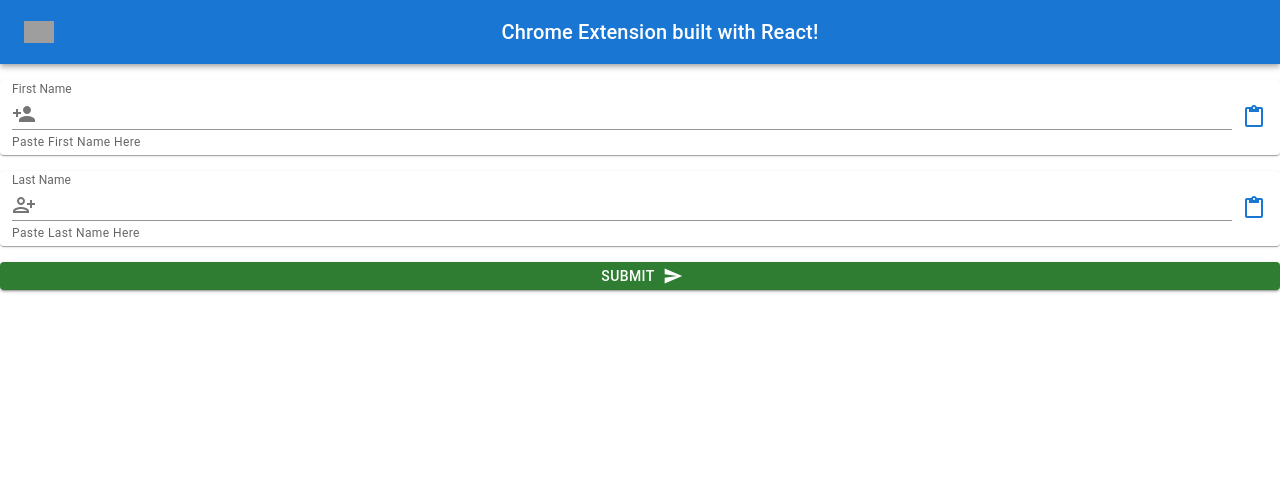
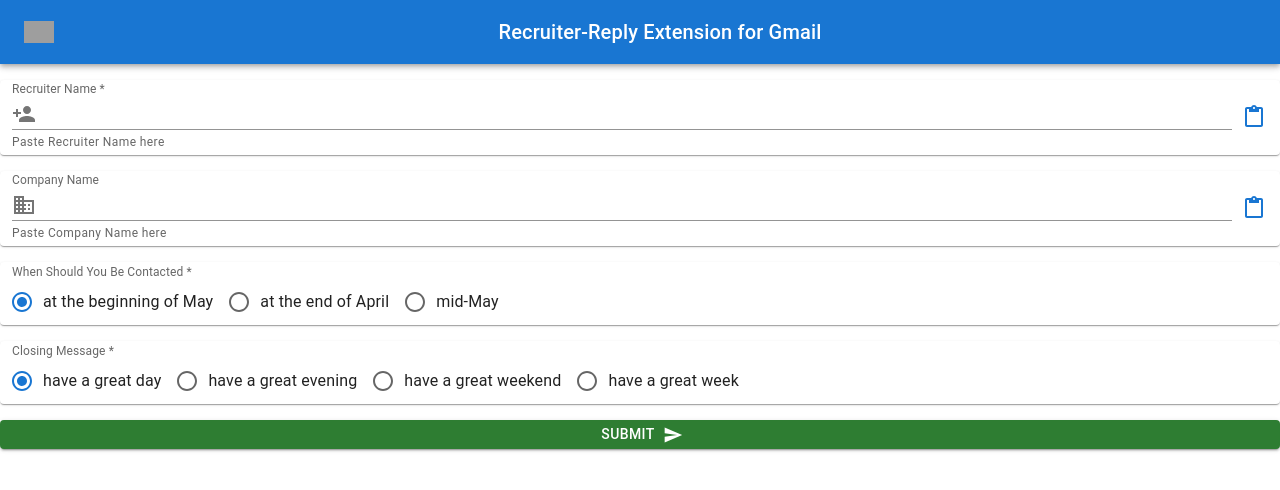
Before and after one commit to adinutzyc21/didactic-doodle, a React (Create React App) app: page / in a window 1280 px wide. Shown: the top 490 px of the page. Built offline with nearby package versions, Linux system fonts and the light colour scheme; grey boxes are pictures that could not be loaded.

Commit message:
Reply to recruiter in Gmail

```diff
--- a/src/components/ButtonAppBar.tsx
+++ b/src/components/ButtonAppBar.tsx
@@ -6,7 +6,7 @@
         <Box sx={{ flexGrow: 1, margin_bottom: 200 }}>
             <AppBar position="static">
                 <Toolbar>
-                    <Avatar variant="square" alt="Chrome Extension built with React" src={logo} sx={{
+                    <Avatar variant="square" alt="Recruiter-Reply Extension for Gmail" src={logo} sx={{
                         width: 30,
                         height: "auto",
                         marginRight: '10px'
@@ -15,7 +15,7 @@
                         flexGrow: 1,
                         textAlign: "center"
                     }}>
-                        Chrome Extension built with React!
+                        Recruiter-Reply Extension for Gmail
                     </Typography>
 
                 </Toolbar>
--- a/src/components/MyForm.tsx
+++ b/src/components/MyForm.tsx
@@ -1,45 +1,82 @@
-import React from 'react';
-import './MyForm.css';
-import { Button, Stack } from '@mui/material';
-import SendIcon from '@mui/icons-material/Send';
+import React from "react";
+import "./MyForm.css";
+import { Button, Stack } from "@mui/material";
+import SendIcon from "@mui/icons-material/Send";
+
 import { ButtonAppBar } from "./ButtonAppBar";
 import MyFormInput from "./MyFormInput";
-import { IconTypes } from '../types';
-import { STATE_NAME } from '../utils/constants';
+import MyRBGroup from "./MyRBGroup";
+
 import { pasteText } from "../utils/browserInteractionModule";
+import { IconTypes } from "../types";
+import { STATE_NAME, WHEN_OPTIONS, CLOSING_MESSAGE, EMAIL_TEMPLATE } from "../utils/constants";
 
-class MyForm extends React.Component<{}, { firstName: string, lastName: string }> {
+class MyForm extends React.Component<{},
+    { recruiterName: string, companyName: string, contactMeWhen: string, closingMessage: string }> {
     constructor(props: any) {
         super(props);
 
-        this.state = { firstName: "", lastName: "" };
+        this.state = { recruiterName: "", companyName: "", contactMeWhen: WHEN_OPTIONS[0], closingMessage: CLOSING_MESSAGE[0] };
         this.handleSubmit = this.handleSubmit.bind(this);
+        this.createEmail = this.createEmail.bind(this);
     }
 
     async pasteText(stateName: string) {
         const response = await pasteText();
         switch (stateName) {
-            case STATE_NAME.firstName:
-                this.setState({ firstName: response.text });
+            case STATE_NAME.recruiterName:
+                this.setState({ recruiterName: response.text });
                 break;
-            case STATE_NAME.lastName:
-                this.setState({ lastName: response.text });
+            case STATE_NAME.companyName:
+                this.setState({ companyName: response.text });
+                break;
+            case STATE_NAME.closingMessage:
+                this.setState({ closingMessage: response.text });
+                break;
+            case STATE_NAME.contactMeWhen:
+                this.setState({ contactMeWhen: response.text });
                 break;
         }
     }
 
+    createEmail(): string {
+        return EMAIL_TEMPLATE.replace("$recruiter$", this.state.recruiterName)
+            .replace("$when$", this.state.contactMeWhen)
+            .replace("$atCompany$", this.state.companyName ? `at ${this.state.companyName}` : "")
+            .replace("$closing$", this.state.closingMessage);
+    }
+
     handleSubmit(event: any) {
-        console.log('A new state was submitted:', this.state);
+        if (!this.state.recruiterName || !this.state.contactMeWhen || !this.state.closingMessage) {
+            console.error("All fields are required!");
+            return;
+        }
+        // Query the active tab, which will be only one tab and inject the script in it.
+        chrome.tabs && chrome.tabs.query({
+            active: true,
+            currentWindow: true
+        }, tabs => {
+            chrome.tabs.sendMessage(
+                tabs[0].id || 0,
+                { method: "replyToEmail", emailToSend: this.createEmail() }//response is always true
+            );
+        });
         event.preventDefault();
     }
 
     handleChange(event: any, stateName: string) {
         switch (stateName) {
-            case "firstName":
-                this.setState({ firstName: event.target.value });
+            case STATE_NAME.recruiterName:
+                this.setState({ recruiterName: event.target.value });
                 break;
-            case "lastName":
-                this.setState({ lastName: event.target.value });
+            case STATE_NAME.companyName:
+                this.setState({ companyName: event.target.value });
+                break;
+            case STATE_NAME.contactMeWhen:
+                this.setState({ contactMeWhen: event.target.value });
+                break;
+            case STATE_NAME.closingMessage:
+                this.setState({ closingMessage: event.target.value });
                 break;
         }
     }
@@ -48,20 +85,28 @@
         return (
             <Stack spacing={2}>
                 <ButtonAppBar />
-                <MyFormInput label="First Name" icon={IconTypes.firstName} helperText="Paste First Name Here"
-                    stateName={STATE_NAME.firstName} onClick={this.pasteText.bind(this)} value={this.state.firstName}
+                <MyFormInput label="Recruiter Name *" icon={IconTypes.recruiterName} helperText="Paste Recruiter Name here"
+                    stateName={STATE_NAME.recruiterName} onClick={this.pasteText.bind(this)} value={this.state.recruiterName}
                     onChange={this.handleChange.bind(this)}
                 />
-                <MyFormInput label="Last Name" icon={IconTypes.lastName} helperText="Paste Last Name Here"
-                    stateName={STATE_NAME.lastName} onClick={this.pasteText.bind(this)} value={this.state.lastName}
+                <MyFormInput label="Company Name" icon={IconTypes.companyName} helperText="Paste Company Name here"
+                    stateName={STATE_NAME.companyName} onClick={this.pasteText.bind(this)} value={this.state.companyName}
                     onChange={this.handleChange.bind(this)}
+                />
+                <MyRBGroup label="When Should You Be Contacted *"
+                    options={WHEN_OPTIONS} onChange={this.handleChange.bind(this)} stateName={STATE_NAME.contactMeWhen}
+                    value={this.state.contactMeWhen}
+                />
+                <MyRBGroup label="Closing Message *"
+                    options={CLOSING_MESSAGE} onChange={this.handleChange.bind(this)} stateName={STATE_NAME.closingMessage}
+                    value={this.state.closingMessage}
                 />
 
                 <Button variant="contained" color="success" endIcon={<SendIcon />} onClick={this.handleSubmit}
-                    sx={{ padding: '2px 4px', display: 'flex', alignItems: 'center' }}>
+                    sx={{ padding: "2px 4px", display: "flex", alignItems: "center" }}>
                     Submit
                 </Button>
-            </Stack>
+            </Stack >
         );
     }
 }
--- a/src/components/MyFormInput.tsx
+++ b/src/components/MyFormInput.tsx
@@ -1,53 +1,43 @@
-import React from 'react';
 import './MyForm.css';
 import { IconTypes } from '../types';
+import { getIcon } from '../utils/iconAliases';
 import { FormControl, FormHelperText, Paper, Input, InputLabel, IconButton, InputAdornment } from '@mui/material';
 import ContentPasteIcon from '@mui/icons-material/ContentPaste';
-import PersonAddIcon from '@mui/icons-material/PersonAdd';
-import PersonAddAltIcon from '@mui/icons-material/PersonAddAlt';
 
-class MyFormInput extends React.Component<{
+export default function MyFormInput(props:
+    {
         label: string,
         value: string,
         icon: IconTypes,
         helperText: string,
         stateName: string,
         onClick: (stateName: string) => void,
-    onChange: (event: any, stateName: string) => void,
-}, {}> {
-    constructor(props: any) {
-        super(props);
-    }
-
-    render() {
+        onChange: (event: any, stateName: string) => void
+    }) {
     return (
         <Paper
             component="form"
             sx={{ padding: '2px 4px', display: 'flex', alignItems: 'left', margin: "20px 5px 200px" }}
         >
             <FormControl variant="standard" sx={{ ml: 1, flex: 1 }} aria-label='paste text here'>
-                    <InputLabel htmlFor="component-helper">{this.props.label}</InputLabel>
+                <InputLabel htmlFor="component-helper">{props.label}</InputLabel>
                 <Input
-                        id="component-helper" value={this.props.value}
-                        onChange={(event) => this.props.onChange(event, this.props.stateName)}
+                    id="component-helper" value={props.value}
+                    onChange={(event) => props.onChange(event, props.stateName)}
                     aria-describedby="component-helper-text"
                     startAdornment={
                         <InputAdornment position="start">
-                                {this.props.icon == IconTypes.firstName ? <PersonAddIcon /> : this.props.icon == IconTypes.lastName ? <PersonAddAltIcon /> : <span />}
+                            {getIcon(props.icon)}
                         </InputAdornment>
                     }
                 />
                 <FormHelperText id="component-helper-text">
-                        {this.props.helperText}
+                    {props.helperText}
                 </FormHelperText>
             </FormControl>
-                <IconButton color="primary" sx={{ p: '10px' }} aria-label="paste" onClick={() => this.props.onClick(this.props.stateName)}
-                >
+            <IconButton color="primary" sx={{ p: '10px' }} aria-label="paste" onClick={() => props.onClick(props.stateName)}>
                 <ContentPasteIcon />
             </IconButton>
         </Paper >
     );
 }
-}
-
-export default MyFormInput;
--- /dev/null
+++ b/src/components/MyRBGroup.tsx
@@ -0,0 +1,33 @@
+import { Radio, RadioGroup, FormControlLabel, FormControl, FormLabel, Paper } from '@mui/material';
+
+export default function MyRBGroup(props:
+    {
+        options: Array<string>,
+        onChange: (event: any, stateName: string) => void,
+        stateName: string,
+        label: string,
+        value: string
+    }) {
+
+    return (
+        <Paper
+            component="form"
+            sx={{ padding: '2px 4px', margin: "20px 5px 200px" }}
+        >
+            <FormControl variant="standard" sx={{ ml: 1 }} aria-label='select radiobutton'>
+                <FormLabel sx={{ fontSize: "12px" }}>{props.label}</FormLabel>
+                <RadioGroup
+                    row
+                    aria-labelledby="demo-row-radio-buttons-group-label"
+                    name={props.label}
+                    value={props.value}
+                    onChange={(event) => props.onChange(event, props.stateName)}
+                >
+                    {props.options.map(val =>
+                        <FormControlLabel value={val} control={<Radio />} label={val} />
+                    )}
+                </RadioGroup>
+            </FormControl >
+        </Paper>
+    );
+}
--- a/src/types/IconTypes.ts
+++ b/src/types/IconTypes.ts
@@ -1,3 +1,3 @@
 export enum IconTypes {
-    firstName, lastName
+    recruiterName, companyName
 };
--- a/src/utils/constants.ts
+++ b/src/utils/constants.ts
@@ -1,8 +1,14 @@
 export const STATE_NAME = {
-    firstName: "firstName",
-    lastName: "lastName",
+    recruiterName: "recruiterName",
+    companyName: "companyName",
+    contactMeWhen: "contactMeWhen",
+    closingMessage: "closingMessage",
 };
 
 export const REACT_MSG_METHODS = {
     getSelection: "getSelection",
 };
+
+export const WHEN_OPTIONS = ["at the beginning of May", "at the end of April", "mid-May"];
+export const CLOSING_MESSAGE = ["have a great day", "have a great evening", "have a great weekend", "have a great week"];
+export const EMAIL_TEMPLATE = `Hi $recruiter$,<br/><br/>Thank you so much for reaching out! I am actually planning to start interviewing $when$, and I would be excited to talk to you about opportunities $atCompany$ closer to that time, if that works for you.<br/><br/>Thank you again, and $closing$!<br/>`;
--- /dev/null
+++ b/src/utils/iconAliases.tsx
@@ -0,0 +1,14 @@
+import PersonAddIcon from '@mui/icons-material/PersonAdd';
+import BusinessIcon from '@mui/icons-material/Business';
+import { IconTypes } from '../types';
+
+export function getIcon(iconName: IconTypes) {
+    switch (iconName) {
+        case IconTypes.recruiterName:
+            return <PersonAddIcon />;
+        case IconTypes.companyName:
+            return <BusinessIcon />;
+        default:
+            return <PersonAddIcon />;
+    }
+}
```
Also changed, not shown: public/content.js (+21 -2 lines), public/manifest.json. Lines whose indentation alone changed are shown as unchanged.
